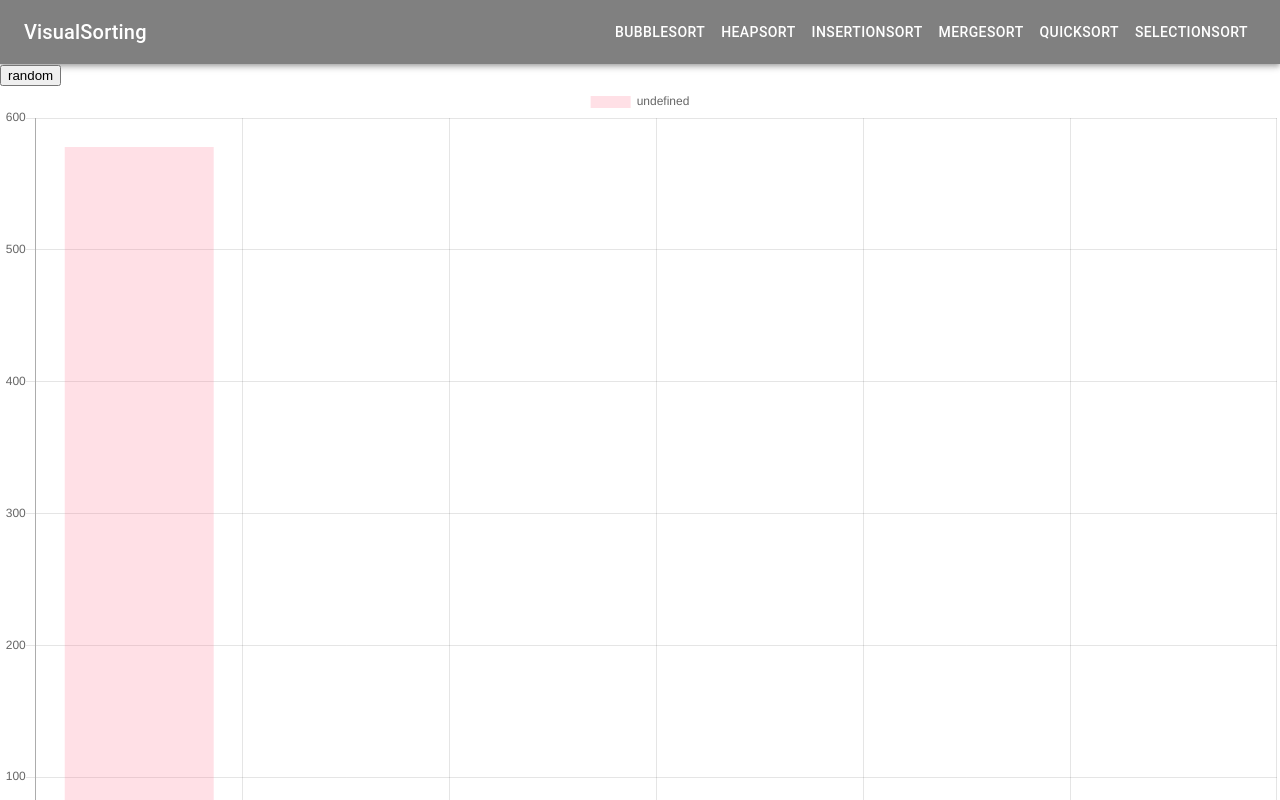
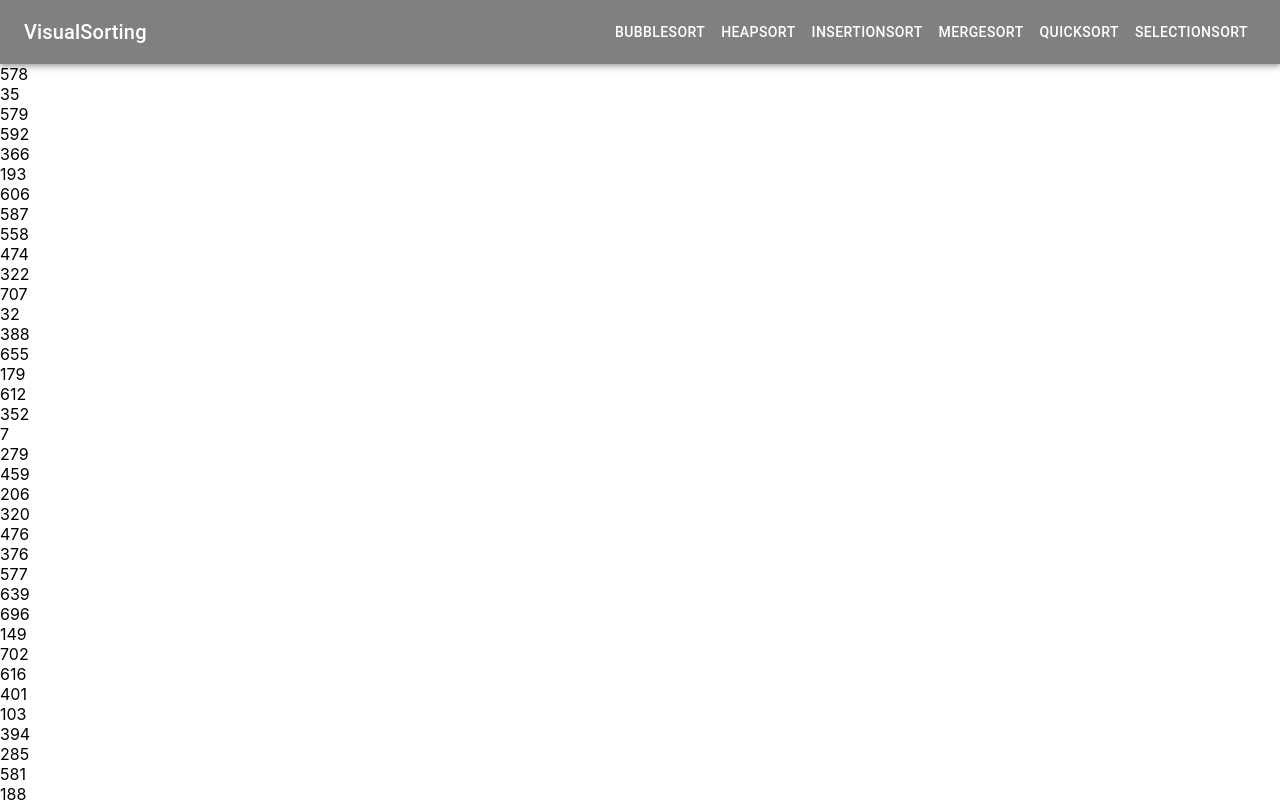
Before and after one commit to AkashNemade16/VisualSorting, a React (Create React App) app: page / in a window 1280 px wide. Shown: the top 800 px of the page. Built offline with nearby package versions, Linux system fonts and the light colour scheme.

Commit message:
from hooks to state Bar

```diff
--- a/src/Components/Charts/Charts.jsx
+++ b/src/Components/Charts/Charts.jsx
@@ -1,48 +1,20 @@
-import React from "react";
-import { Bar } from "react-chartjs-2";
+import React,{Component} from 'react';
+import {Bar} from 'react-chartjs-2';
+
 
 //bring array values and id here
 
-const BarChart = (props) => {
-  console.log(props);
 
-  return (
-    <div>
-      <button>random</button>
-      <Bar
-        data={{
-          labels: ["Red", "Blue", "Yellow", "Green", "Purple", "Orange"],
-          datasets: [
-            {
-              data: [props.data],
-              backgroundColor: [
-                "rgba(255, 99, 132, 0.2)",
-                "rgba(54, 162, 235, 0.2)",
-                "rgba(255, 206, 86, 0.2)",
-                "rgba(75, 192, 192, 0.2)",
-                "rgba(153, 102, 255, 0.2)",
-                "rgba(255, 159, 64, 0.2)",
-              ],
-            },
-          ],
-        }}
-        height={400}
-        width={600}
-        oprions={{
-          scales: {
-            yAxes: [
-              {
-                ticks: {
-                  beginAtZero: true,
-                },
-              },
-            ],
-          },
-          maintainAspectRatio: false,
-        }}
-      />
-    </div>
-  );
-};
+export default class BarChart extends Component {
+    state={
 
-export default BarChart;
+    }
+    render() {
+
+        return (
+            <div>
+
+            </div>
+        )
+    }
+}
--- a/src/visual.jsx
+++ b/src/visual.jsx
@@ -56,6 +56,3 @@
         let randomNum = Math.random() * (max - min) + min;
         return Math.floor(randomNum);
       }
-
-  // const returnedArray = Array.from(array);
-  // console.log(returnedArray);
```
Also changed, not shown: 1 other file (tests, documents, lock files or other folders).
